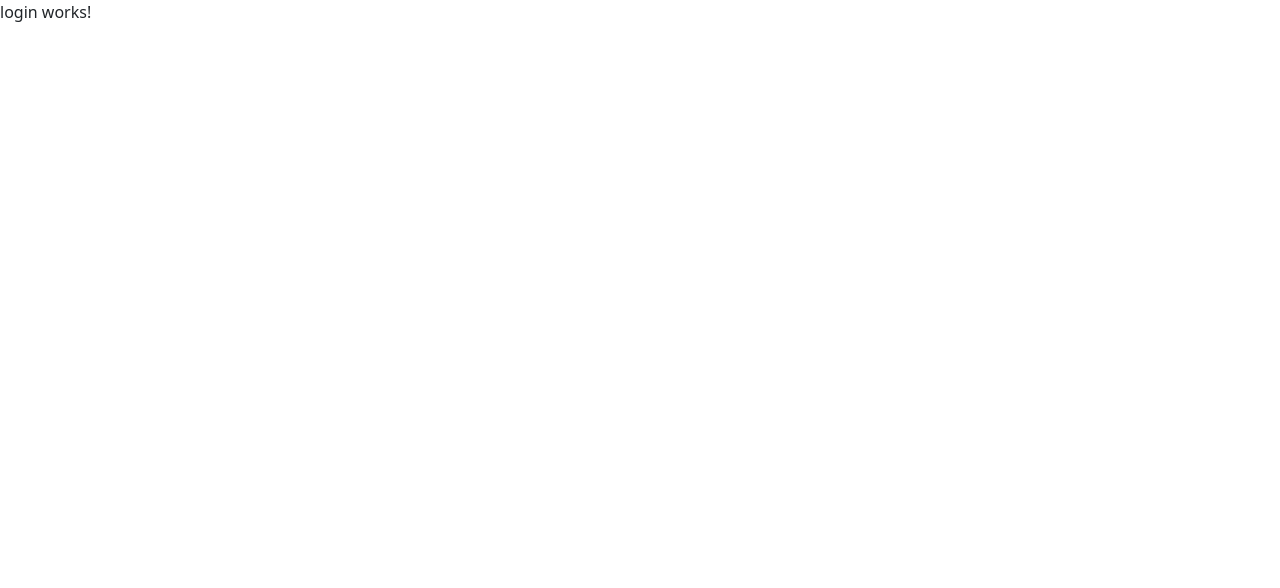
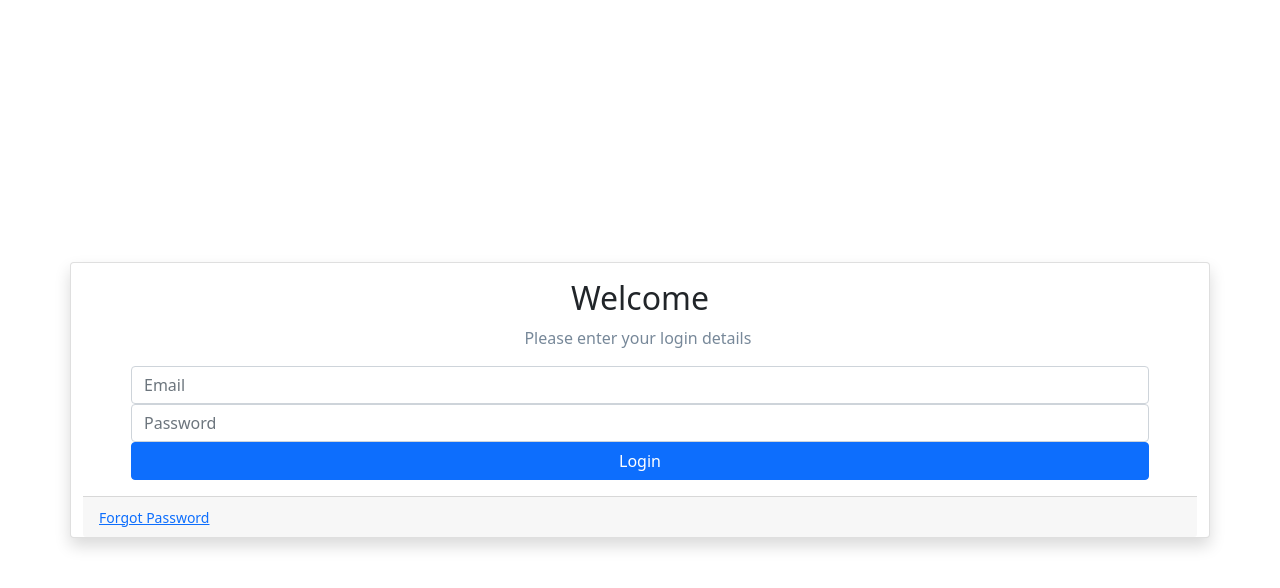
Before and after one commit to wuyeelok/trying_routing, an Angular app: page /login in a window 1280 px wide. Shown: the top 588 px of the page. Built offline with nearby package versions, Linux system fonts and the light colour scheme.

Commit message:
Copy: Login page html

```diff
--- a/src/app/components/login/login.component.html
+++ b/src/app/components/login/login.component.html
@@ -1 +1,50 @@
-<p>login works!</p>
+<div class="container vh-100">
+  <div class="row justify-content-center h-100">
+    <div class="card my-auto shadow">
+      <div class="card-body px-5">
+        <div class="text-center">
+          <!-- <fa-icon [icon]="faLock" class="fa-3x"></fa-icon> -->
+        </div>
+        <div class="text-center">
+          <h2>Welcome</h2>
+        </div>
+        <p style="color: lightslategray; text-align: center">
+          &nbsp;&nbsp;&nbsp;&nbsp;&nbsp;&nbsp;&nbsp;&nbsp;Please enter your
+          login details&nbsp;&nbsp;&nbsp;&nbsp;&nbsp;&nbsp;&nbsp;&nbsp;&nbsp;
+        </p>
+        <!-- <form [formGroup]="loginForm" (ngSubmit)="onSubmit()"> -->
+        <form>
+          <div class="form-group">
+            <input
+              type="email"
+              id="email"
+              placeholder="Email"
+              class="form-control"
+              formControlName="email"
+              name="email"
+            />
+          </div>
+          <div class="form-group">
+            <input
+              type="password"
+              id="password"
+              placeholder="Password"
+              class="form-control"
+              formControlName="password"
+              name="password"
+            />
+          </div>
+          <input
+            type="submit"
+            class="btn btn-primary w-100"
+            value="Login"
+            name=""
+          />
+        </form>
+      </div>
+      <div class="card-footer text-right">
+        <small><a routerLink="../forgot-password">Forgot Password</a></small>
+      </div>
+    </div>
+  </div>
+</div>
```
